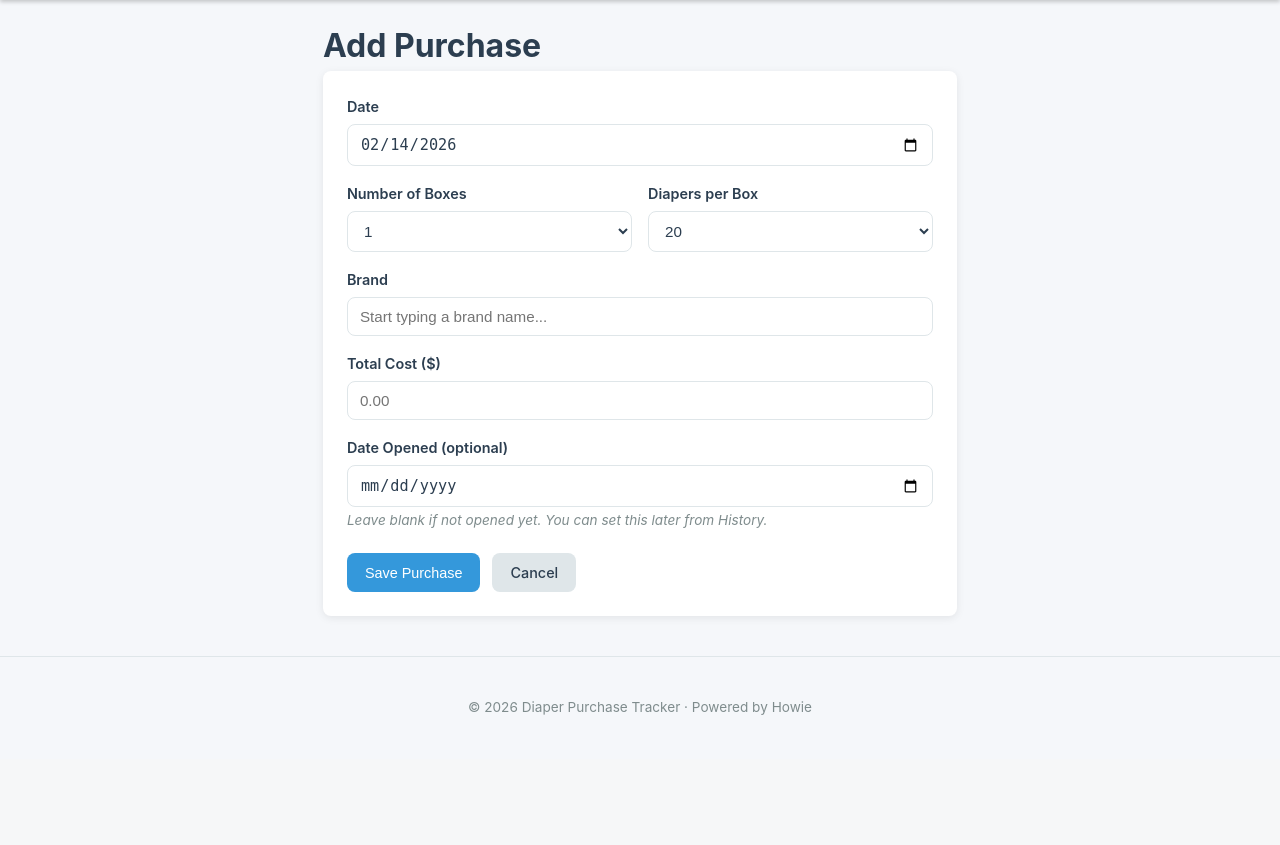
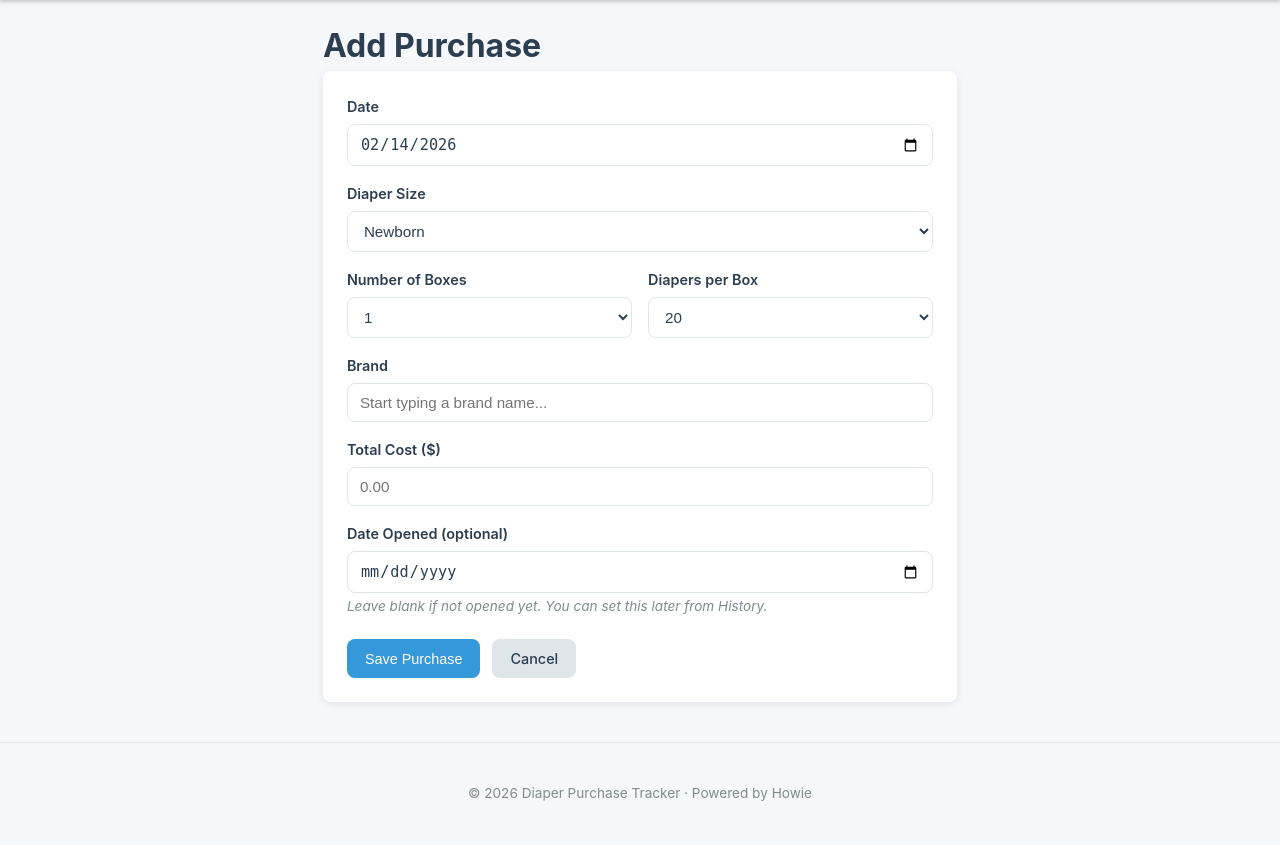
Before and after one commit to volfan37135/diaper-tracker, a Flask app: page /add in a window 1280 px wide. Shown: the part 56-901 px from the top of the page. Before the commit the page ends 771 px from the top, so only its background shows below. Run offline with Flask 3, Linux system fonts and the light colour scheme; data that the repository does not hold is empty; some libraries are stand-ins or nearby versions.

Commit message:
Add diaper size field to purchases
- Add size column to purchases table with migration for existing data
- Add size dropdown to add purchase form (Newborn, Size 1-7)
- Show size in history table, dashboard recent purchases, and exports

Co-Authored-By: Claude Opus 4.6 <noreply@anthropic.com>

```diff
--- a/app.py
+++ b/app.py
@@ -35,6 +35,7 @@ def add_no_cache(response):
 def ensure_db():
     if not hasattr(app, '_db_initialized'):
         models.init_db()
+        models.migrate_add_size_column()
         models.migrate_box_openings()
         app._db_initialized = True
 
@@ -74,7 +75,8 @@ def add_purchase():
             num_boxes=int(form.num_boxes.data),
             diapers_per_box=diapers_per_box,
             brand=form.brand.data.strip(),
-            cost=float(form.cost.data)
+            cost=float(form.cost.data),
+            size=form.size.data
         )
         if form.date_opened.data:
             openings = models.get_box_openings(purchase_id)
@@ -199,7 +201,7 @@ def export_pdf():
     # Purchases table
     if purchases:
         elements.append(Paragraph('Purchase History', styles['Heading2']))
-        header = ['Date', 'Boxes', 'Per Box', 'Total', 'Brand', 'Cost', '$/Diaper', 'Opened']
+        header = ['Date', 'Brand', 'Size', 'Boxes', 'Per Box', 'Total', 'Cost', '$/Diaper', 'Opened']
         data = [header]
         for p in purchases:
             total = p['num_boxes'] * p['diapers_per_box']
@@ -209,10 +211,11 @@ def export_pdf():
             opened_str = f"{opened_count}/{p['num_boxes']}"
             data.append([
                 p['date'],
+                p['brand'][:25],
+                p['size'] or '',
                 str(p['num_boxes']),
                 str(p['diapers_per_box']),
                 str(total),
-                p['brand'][:25],
                 f"${p['cost']:.2f}",
                 f"${cpd:.4f}",
                 opened_str,
@@ -277,7 +280,7 @@ def export_excel():
 
     # Purchases sheet
     ws_data = wb.create_sheet('Purchases')
-    headers = ['Date', 'Boxes', 'Diapers/Box', 'Total Diapers', 'Brand', 'Cost', 'Cost/Diaper', 'Boxes Opened']
+    headers = ['Date', 'Brand', 'Size', 'Boxes', 'Diapers/Box', 'Total Diapers', 'Cost', 'Cost/Diaper', 'Boxes Opened']
     header_fill = PatternFill(start_color='2C3E50', end_color='2C3E50', fill_type='solid')
     header_font_white = Font(bold=True, color='FFFFFF')
     thin_border = Border(
@@ -297,15 +300,15 @@ def export_excel():
         openings = box_openings.get(p['id'], [])
         opened_count = sum(1 for o in openings if o['date_opened'])
         values = [
-            p['date'], p['num_boxes'], p['diapers_per_box'],
-            total, p['brand'], round(p['cost'], 2), round(cpd, 4),
+            p['date'], p['brand'], p['size'] or '', p['num_boxes'], p['diapers_per_box'],
+            total, round(p['cost'], 2), round(cpd, 4),
             f"{opened_count}/{p['num_boxes']}"
         ]
         for col, val in enumerate(values, 1):
             cell = ws_data.cell(row=row_idx, column=col, value=val)
             cell.border = thin_border
 
-    for col_letter, width in [('A', 12), ('B', 8), ('C', 13), ('D', 14), ('E', 30), ('F', 10), ('G', 12), ('H', 14)]:
+    for col_letter, width in [('A', 12), ('B', 20), ('C', 10), ('D', 8), ('E', 13), ('F', 14), ('G', 10), ('H', 12), ('I', 14)]:
         ws_data.column_dimensions[col_letter].width = width
 
     buf = io.BytesIO()
--- a/forms.py
+++ b/forms.py
@@ -3,6 +3,17 @@ from wtforms import StringField, SelectField, DecimalField, DateField, IntegerFi
 from wtforms.validators import DataRequired, NumberRange, Optional
 from datetime import date
 
+
+SIZE_CHOICES = [
+    ('Newborn', 'Newborn'),
+    ('Size 1', 'Size 1'),
+    ('Size 2', 'Size 2'),
+    ('Size 3', 'Size 3'),
+    ('Size 4', 'Size 4'),
+    ('Size 5', 'Size 5'),
+    ('Size 6', 'Size 6'),
+    ('Size 7', 'Size 7'),
+]
 
 DIAPERS_PER_BOX_CHOICES = [
     ('20', '20'), ('24', '24'), ('32', '32'), ('40', '40'),
@@ -14,6 +25,11 @@ DIAPERS_PER_BOX_CHOICES = [
 
 class PurchaseForm(FlaskForm):
     date = DateField('Date', default=date.today, validators=[DataRequired()])
+    size = SelectField(
+        'Diaper Size',
+        choices=SIZE_CHOICES,
+        validators=[DataRequired()]
+    )
     num_boxes = SelectField(
         'Number of Boxes',
         choices=[(str(i), str(i)) for i in range(1, 11)],
--- a/models.py
+++ b/models.py
@@ -24,6 +24,7 @@ def init_db():
         CREATE TABLE IF NOT EXISTS purchases (
             id INTEGER PRIMARY KEY AUTOINCREMENT,
             date TEXT NOT NULL,
+            size TEXT NOT NULL DEFAULT '',
             num_boxes INTEGER NOT NULL,
             diapers_per_box INTEGER NOT NULL,
             brand TEXT NOT NULL,
@@ -97,12 +98,12 @@ def delete_brand(brand_id):
 
 # Purchase operations
 
-def add_purchase(date, num_boxes, diapers_per_box, brand, cost):
+def add_purchase(date, num_boxes, diapers_per_box, brand, cost, size=''):
     conn = get_db()
     cursor = conn.execute(
-        '''INSERT INTO purchases (date, num_boxes, diapers_per_box, brand, cost)
-           VALUES (?, ?, ?, ?, ?)''',
-        (date, num_boxes, diapers_per_box, brand.strip(), cost)
+        '''INSERT INTO purchases (date, size, num_boxes, diapers_per_box, brand, cost)
+           VALUES (?, ?, ?, ?, ?, ?)''',
+        (date, size, num_boxes, diapers_per_box, brand.strip(), cost)
     )
     purchase_id = cursor.lastrowid
     for box_num in range(1, num_boxes + 1):
@@ -200,6 +201,15 @@ def update_box_opening(opening_id, date_opened):
     conn.close()
 
 
+def migrate_add_size_column():
+    conn = get_db()
+    columns = [row[1] for row in conn.execute('PRAGMA table_info(purchases)').fetchall()]
+    if 'size' not in columns:
+        conn.execute("ALTER TABLE purchases ADD COLUMN size TEXT NOT NULL DEFAULT ''")
+        conn.commit()
+    conn.close()
+
+
 def migrate_box_openings():
     conn = get_db()
     purchases = conn.execute(
--- a/templates/add_purchase.html
+++ b/templates/add_purchase.html
@@ -12,6 +12,14 @@
             <label for="date">Date</label>
             {{ form.date(class="form-control", type="date") }}
             {% for error in form.date.errors %}
+                <span class="form-error">{{ error }}</span>
+            {% endfor %}
+        </div>
+
+        <div class="form-group">
+            <label for="size">Diaper Size</label>
+            {{ form.size(class="form-control") }}
+            {% for error in form.size.errors %}
                 <span class="form-error">{{ error }}</span>
             {% endfor %}
         </div>
--- a/templates/history.html
+++ b/templates/history.html
@@ -11,6 +11,7 @@
             <tr>
                 <th>Date</th>
                 <th>Brand</th>
+                <th>Size</th>
                 <th>Boxes</th>
                 <th>Per Box</th>
                 <th>Total Diapers</th>
@@ -30,6 +31,7 @@
             <tr class="purchase-row">
                 <td>{{ p.date }}</td>
                 <td>{{ p.brand }}</td>
+                <td>{{ p.size or '' }}</td>
                 <td>{{ p.num_boxes }}</td>
                 <td>{{ p.diapers_per_box }}</td>
                 <td>{{ total }}</td>
@@ -54,7 +56,7 @@
                 </td>
             </tr>
             <tr class="box-opening-row">
-                <td colspan="9">
+                <td colspan="10">
                     <div class="box-opening-strip">
                         <span class="box-opening-label">
                             Boxes opened: <strong>{{ opened_count }}/{{ p.num_boxes }}</strong>
--- a/templates/index.html
+++ b/templates/index.html
@@ -40,6 +40,7 @@
                 <tr>
                     <th>Date</th>
                     <th>Brand</th>
+                    <th>Size</th>
                     <th>Boxes</th>
                     <th>Per Box</th>
                     <th>Total</th>
@@ -54,6 +55,7 @@
                 <tr>
                     <td>{{ p.date }}</td>
                     <td>{{ p.brand }}</td>
+                    <td>{{ p.size or '' }}</td>
                     <td>{{ p.num_boxes }}</td>
                     <td>{{ p.diapers_per_box }}</td>
                     <td>{{ total }}</td>
```
